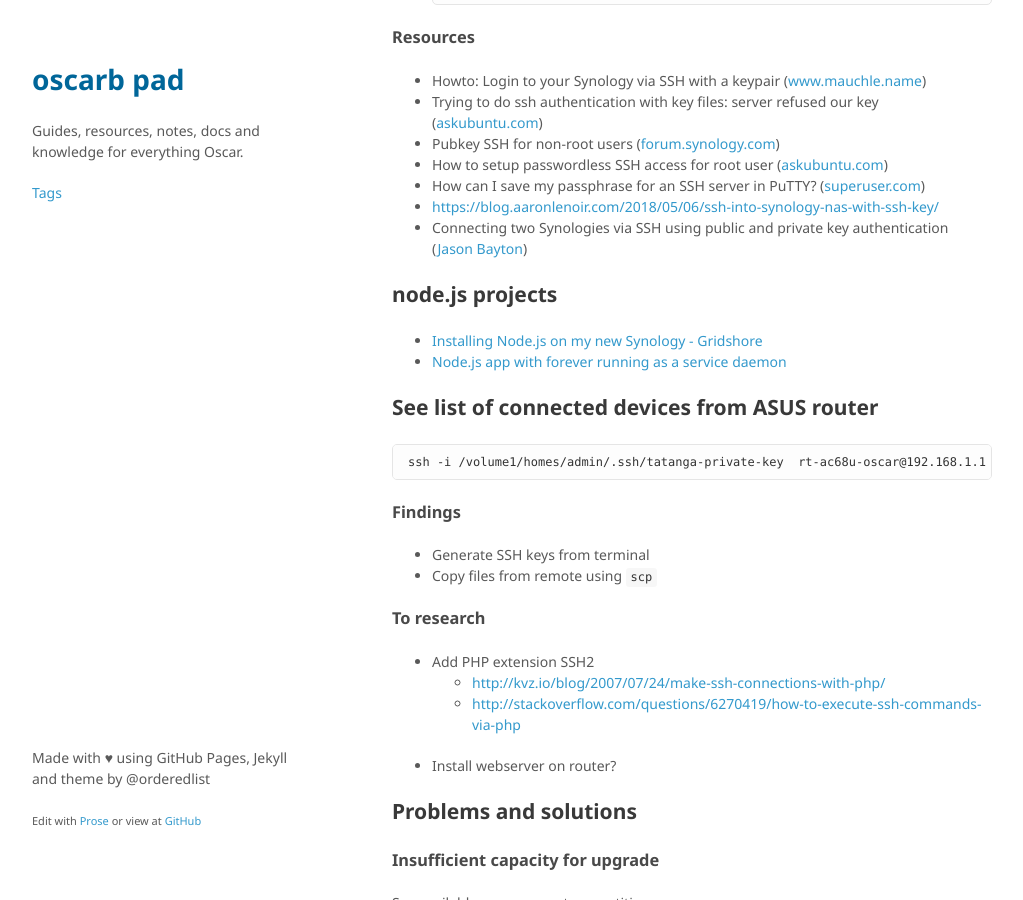
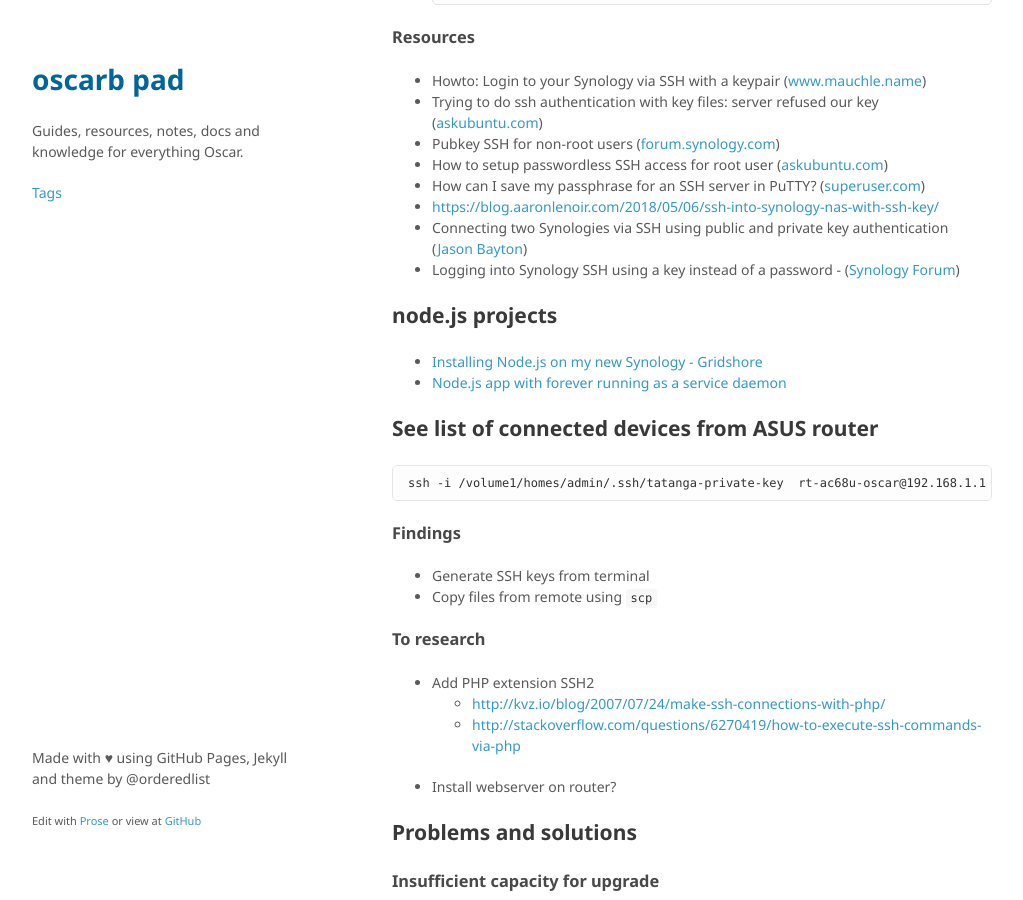
Before and after one commit to oscarb/pad, a Jekyll site: the page built from _docs/ds713.md, in a window 1280 px wide and 900 px high, scrolled down 5731 px. Shown: the whole window, without its empty margins (128-1151 px from the left). Built offline with Jekyll 4.4.1, drawn with Linux system fonts in a browser that asks for light colours; some web fonts are replaced.

Commit message:
Update ds713.md

```diff
--- a/_docs/ds713.md
+++ b/_docs/ds713.md
@@ -231,7 +231,7 @@ See `/etc/rc.local`
 * How can I save my passphrase for an SSH server in PuTTY? ([superuser.com](http://superuser.com/questions/211174/how-can-i-save-my-passphrase-for-an-ssh-server-in-putty))
 * https://blog.aaronlenoir.com/2018/05/06/ssh-into-synology-nas-with-ssh-key/
 * Connecting two Synologies via SSH using public and private key authentication ([Jason Bayton](https://bayton.org/2018/07/connecting-two-synologies-via-ssh-using-public-and-private-key-authentication/))
-
+* Logging into Synology SSH using a key instead of a password - ([Synology Forum](https://forum.synology.com/enu/viewtopic.php?t=126166))
 
 
 
```
